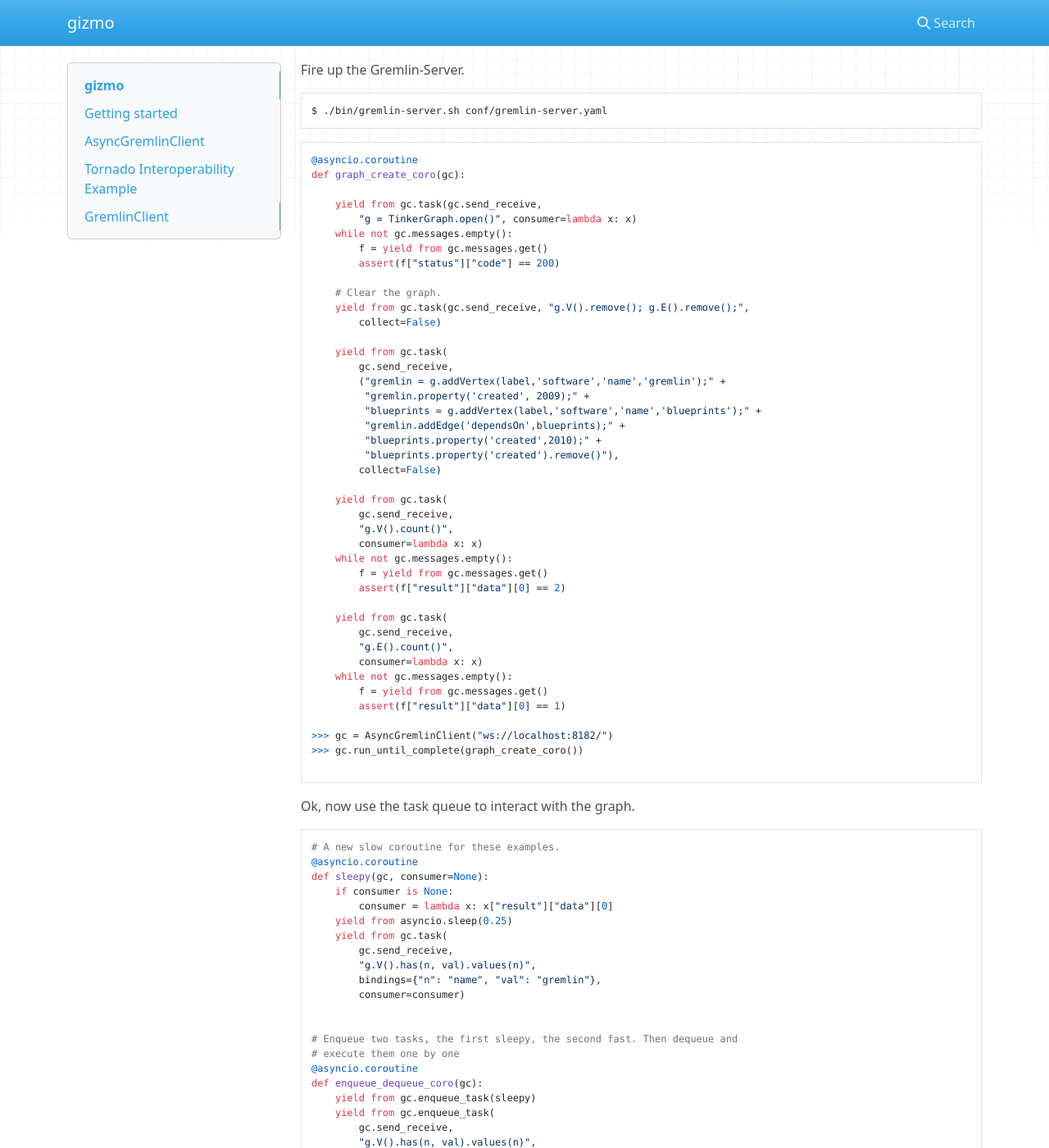
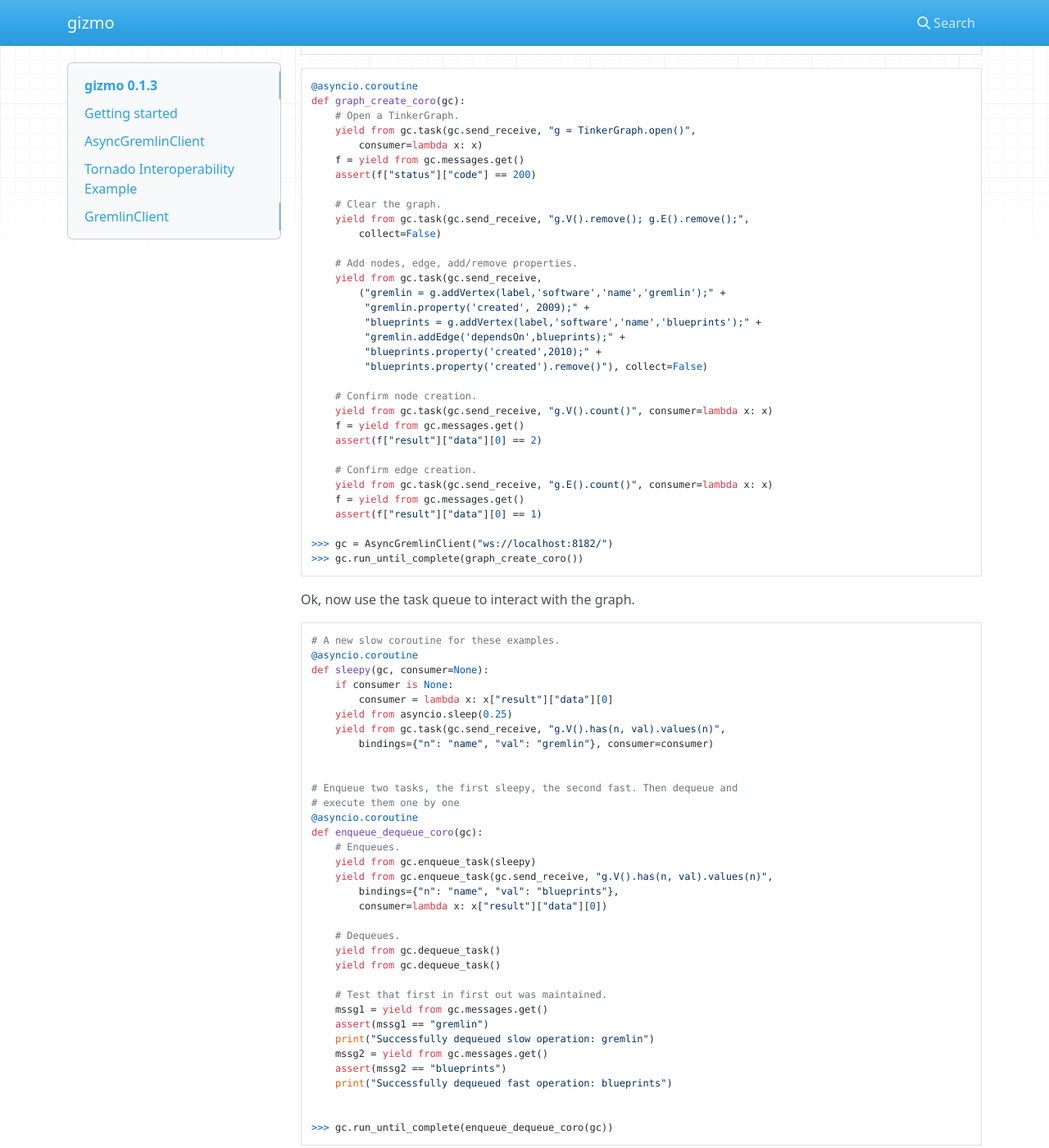
Before and after one commit to davebshow/gizmo, an MkDocs documentation site: the page built from docs/index.md, in a window 1280 px wide and 1400 px high, scrolled down 2087 px. Shown: the whole window at 82% size. Built offline with MkDocs 1.6.1, drawn with Linux system fonts in a browser that asks for light colours; nearby versions of some CDN libraries; old or Windows-style settings are respelled for this version of MkDocs; some of the changed text lies outside the part shown.

Commit message:
0.1.3 release, added async_deque_all, updated docs and tests

````diff
--- a/docs/index.md
+++ b/docs/index.md
@@ -1,4 +1,4 @@
-# gizmo
+# gizmo 0.1.3
 
 **gizmo** is a **Python 3** driver for the the [TP3 Gremlin Server](http://www.tinkerpop.com/docs/3.0.0.M7/#gremlin-server). This module is built on [asyncio](https://docs.python.org/3/library/asyncio.html) and [websockets](http://aaugustin.github.io/websockets/). **gizmo** is currently in **alpha** mode, but all major functionality has test coverage.
 
@@ -31,11 +31,10 @@
 # In this case, send_receive is a method that submits a gremlin script to the
 # server and stores the responses on the client object in a message queue.
 >>> task = gc.task(gc.send_receive, "g.V(x).out()", bindings={"x":1},
-                   consumer=consumer)
+        consumer=consumer)
 
 # Run the event loop until the task is complete.
 >>> gc.run_until_complete(task)
-
 #[{'id': 3, 'type': 'vertex', 'properties': {'lang': [{'id': 5, 'value': 'java', 'properties': {}}], 'name': [{'id': 4, 'value': 'lop', 'properties': {}}]}, 'label': 'software'}, {'id': 2, 'type': 'vertex', 'properties': {'name': [{'id': 2, 'value': 'vadas', 'properties': {}}], 'age': [{'id': 3, 'value': 27, 'properties': {}}]}, 'label': 'person'}, {'id': 4, 'type': 'vertex', 'properties': {'name': [{'id': 6, 'value': 'josh', 'properties': {}}], 'age': [{'id': 7, 'value': 32, 'properties': {}}]}, 'label': 'person'}]
 ```
 
@@ -56,14 +55,12 @@
 
 # Now the fast task.
 >>> gc.add_task(gc.send_receive, "g.V().values(n)", bindings={"n": "name"},
-                consumer=consumer)
+        consumer=consumer)
 
 # This runs all the declared tasks.
 >>> gc.run_tasks()
-
 # ['marko', 'vadas', 'lop', 'josh', 'ripple', 'peter']
 # superslow
-
 ```
 
 ### asyncio with gizmo
@@ -79,15 +76,13 @@
 def client(gc):
     yield from superslow()
     yield from gc.task(gc.send_receive, "g.V().values(n)",
-                       bindings={"n": "name"}, consumer=consumer)
+        bindings={"n": "name"}, consumer=consumer)
     # Response messages sent by server are stored in an asyncio.Queue
-    while not gc.messages.empty():
-        f = yield from gc.messages.get()
-        print(f)
+    f = yield from gc.messages.get()
+    print(f)
 
 >>> gc = AsyncGremlinClient('ws://localhost:8182/')
 >>> gc.run_until_complete(client(gc))
-
 # superslow
 # ['marko', 'vadas', 'lop', 'josh', 'ripple', 'peter']
 ```
@@ -107,46 +102,37 @@
 ```python
 @asyncio.coroutine
 def graph_create_coro(gc):
-
-    yield from gc.task(gc.send_receive,
-        "g = TinkerGraph.open()", consumer=lambda x: x)
-    while not gc.messages.empty():
-        f = yield from gc.messages.get()
-        assert(f["status"]["code"] == 200)
+    # Open a TinkerGraph.
+    yield from gc.task(gc.send_receive, "g = TinkerGraph.open()",
+        consumer=lambda x: x)
+    f = yield from gc.messages.get()
+    assert(f["status"]["code"] == 200)
 
     # Clear the graph.
     yield from gc.task(gc.send_receive, "g.V().remove(); g.E().remove();",
         collect=False)
 
-    yield from gc.task(
-        gc.send_receive,
+    # Add nodes, edge, add/remove properties.
+    yield from gc.task(gc.send_receive,
         ("gremlin = g.addVertex(label,'software','name','gremlin');" +
          "gremlin.property('created', 2009);" +
          "blueprints = g.addVertex(label,'software','name','blueprints');" +
          "gremlin.addEdge('dependsOn',blueprints);" +
          "blueprints.property('created',2010);" +
-         "blueprints.property('created').remove()"),
-        collect=False)
+         "blueprints.property('created').remove()"), collect=False)
 
-    yield from gc.task(
-        gc.send_receive,
-        "g.V().count()",
-        consumer=lambda x: x)
-    while not gc.messages.empty():
-        f = yield from gc.messages.get()
-        assert(f["result"]["data"][0] == 2)
+    # Confirm node creation.
+    yield from gc.task(gc.send_receive, "g.V().count()", consumer=lambda x: x)
+    f = yield from gc.messages.get()
+    assert(f["result"]["data"][0] == 2)
 
-    yield from gc.task(
-        gc.send_receive,
-        "g.E().count()",
-        consumer=lambda x: x)
-    while not gc.messages.empty():
-        f = yield from gc.messages.get()
-        assert(f["result"]["data"][0] == 1)
+    # Confirm edge creation.
+    yield from gc.task(gc.send_receive, "g.E().count()", consumer=lambda x: x)
+    f = yield from gc.messages.get()
+    assert(f["result"]["data"][0] == 1)
 
 >>> gc = AsyncGremlinClient("ws://localhost:8182/")
 >>> gc.run_until_complete(graph_create_coro())
-
 ```
 
 Ok, now use the task queue to interact with the graph.
@@ -158,31 +144,32 @@
     if consumer is None:
         consumer = lambda x: x["result"]["data"][0]
     yield from asyncio.sleep(0.25)
-    yield from gc.task(
-        gc.send_receive,
-        "g.V().has(n, val).values(n)",
-        bindings={"n": "name", "val": "gremlin"},
-        consumer=consumer)
+    yield from gc.task(gc.send_receive, "g.V().has(n, val).values(n)",
+        bindings={"n": "name", "val": "gremlin"}, consumer=consumer)
 
 
 # Enqueue two tasks, the first sleepy, the second fast. Then dequeue and
 # execute them one by one
 @asyncio.coroutine
 def enqueue_dequeue_coro(gc):
+    # Enqueues.
     yield from gc.enqueue_task(sleepy)
-    yield from gc.enqueue_task(
-        gc.send_receive,
-        "g.V().has(n, val).values(n)",
+    yield from gc.enqueue_task(gc.send_receive, "g.V().has(n, val).values(n)",
         bindings={"n": "name", "val": "blueprints"},
         consumer=lambda x: x["result"]["data"][0])
+
+    # Dequeues.
     yield from gc.dequeue_task()
     yield from gc.dequeue_task()
+
+    # Test that first in first out was maintained.
     mssg1 = yield from gc.messages.get()
     assert(mssg1 == "gremlin")
     print("Successfully dequeued slow operation: gremlin")
     mssg2 = yield from gc.messages.get()
     assert(mssg2 == "blueprints")
     print("Successfully dequeued fast operation: blueprints")
+
 
 >>> gc.run_until_complete(enqueue_dequeue_coro(gc))
 ```
@@ -194,12 +181,8 @@
 @asyncio.coroutine
 def client(gc):
     yield from gc.enqueue_task(superslow)
-    yield from gc.enqueue_task(
-        gc.send_receive,
-        "g.V().values(name)",
-        bindings={"name": "name"},
-        consumer=consumer
-    )
+    yield from gc.enqueue_task(gc.send_receive, "g.V().values(name)",
+        bindings={"name": "name"}, consumer=consumer)
     yield from gc.dequeue_all(consumer=consumer)
 
 
@@ -209,6 +192,7 @@
 A more advanced usage of the task queue would be to use async_dequeue_all, which requires you to define a coroutine that takes the task_queue as a param and uses the asyncio.Queue.get method to retrieve a coroutine and its args and kwargs. Behind the scenes, this creates a coroutine for each item in the queue, and then executes them on the queue asynchronously. Observe:
 
 ```python
+# Get a coro from the queue and create a task.
 @asyncio.coroutine
 def async_dequeue_consumer(q):
     coro, args, kwargs = yield from q.get()
@@ -220,18 +204,18 @@
 def enqueue_all_coro():
     yield from gc.enqueue_task(sleepy,
         consumer=lambda x: x["result"]["data"][0])
-    yield from gc.enqueue_task(
-        gc.send_receive,
-        "g.V().has(n, val).values(n)",
+    yield from gc.enqueue_task(gc.send_receive, "g.V().has(n, val).values(n)",
         bindings={"n": "name", "val": "blueprints"},
         consumer=lambda x: x["result"]["data"][0])
 
 
+# Add all items to the task queue.
 >>> gc.run_until_complete(enqueue_all_coro())
+# Map the consumer coroutines to the task queue.
 >>> gc.async_dequeue_all(async_dequeue_consumer)
 
 
-# This coroutine just tests the results of the following pattern
+# This coroutine just tests the results of the above pattern.
 @asyncio.coroutine
 def test_messages_coro():
     mssg1 = yield from gc.messages.get()
@@ -286,7 +270,6 @@
 >>> f = open("testfile.txt")
 >>> for line in f:
 ...     print(line)
-
 # ["marko", "vadas", "lop", "josh", "ripple", "peter"]
 
 # [{"id": 3, "label": "software", "properties": {"lang": [{"id": 5, "value": "java", "properties": {}}], "name": [{"id": 4, "value": "lop", "properties": {}}]}, "type": "vertex"}, {"id": 2, "label": "person", "properties": {"age": [{"id": 3, "value": 27, "properties": {}}], "name": [{"id": 2, "value": "vadas", "properties": {}}]}, "type": "vertex"}, {"id": 4, "label": "person", "properties": {"age": [{"id": 7, "value": 32, "properties": {}}], "name": [{"id": 6, "value": "josh", "properties": {}}]}, "type": "vertex"}]
@@ -346,13 +330,11 @@
 >>> from gizmo import GremlinClient
 >>> gc = GremlinClient('ws://localhost:8182/')
 >>> gc.execute("g.V(x).out()", bindings={"x":1}, consumer=lambda x: print(x))
-
 # {'result': {'data': [{'label': 'software', 'id': 3, 'properties': {'name': [{'value': 'lop', 'id': 4, 'properties': {}}], 'lang': [{'value': 'java', 'id': 5, 'properties': {}}]}, 'type': 'vertex'}, {'label': 'person', 'id': 2, 'properties': {'name': [{'value': 'vadas', 'id': 2, 'properties': {}}], 'age': [{'value': 27, 'id': 3, 'properties': {}}]}, 'type': 'vertex'}, {'label': 'person', 'id': 4, 'properties': {'name': [{'value': 'josh', 'id': 6, 'properties': {}}], 'age': [{'value': 32, 'id': 7, 'properties': {}}]}, 'type': 'vertex'}], 'meta': {}}, 'requestId': '9c2d1263-eebf-47e9-a169-5b790eb49d6f', 'status': {'code': 200, 'message': '', 'attributes': {}}}
 
 >>> for x in gc.execute("g.V(x).out()", bindings={"x":1}):
 ...     if x:
 ...         print(x)
-
 # {'result': {'data': [{'label': 'software', 'id': 3, 'properties': {'name': [{'value': 'lop', 'id': 4, 'properties': {}}], 'lang': [{'value': 'java', 'id': 5, 'properties': {}}]}, 'type': 'vertex'}, {'label': 'person', 'id': 2, 'properties': {'name': [{'value': 'vadas', 'id': 2, 'properties': {}}], 'age': [{'value': 27, 'id': 3, 'properties': {}}]}, 'type': 'vertex'}, {'label': 'person', 'id': 4, 'properties': {'name': [{'value': 'josh', 'id': 6, 'properties': {}}], 'age': [{'value': 32, 'id': 7, 'properties': {}}]}, 'type': 'vertex'}], 'meta': {}}, 'requestId': 'ab51311f-d532-401a-9f4b-df6434765bd3', 'status': {'code': 200, 'message': '', 'attributes': {}}}
 ```
 
--- a/gizmo/__init__.py
+++ b/gizmo/__init__.py
@@ -1 +1,2 @@
 from .client import BaseGremlinClient, AsyncGremlinClient, GremlinClient
+__version__ = "0.1.3"
--- a/setup.py
+++ b/setup.py
@@ -4,7 +4,7 @@
 
 setup(
     name="gizmo",
-    version="0.1.2",
+    version="0.1.3",
     url="",
     license="MIT",
     author="davebshow",
````
Also changed, not shown: other parts of docs/index.md (+2 -1 lines), README.md (+40 -58 lines), 1 other file.
